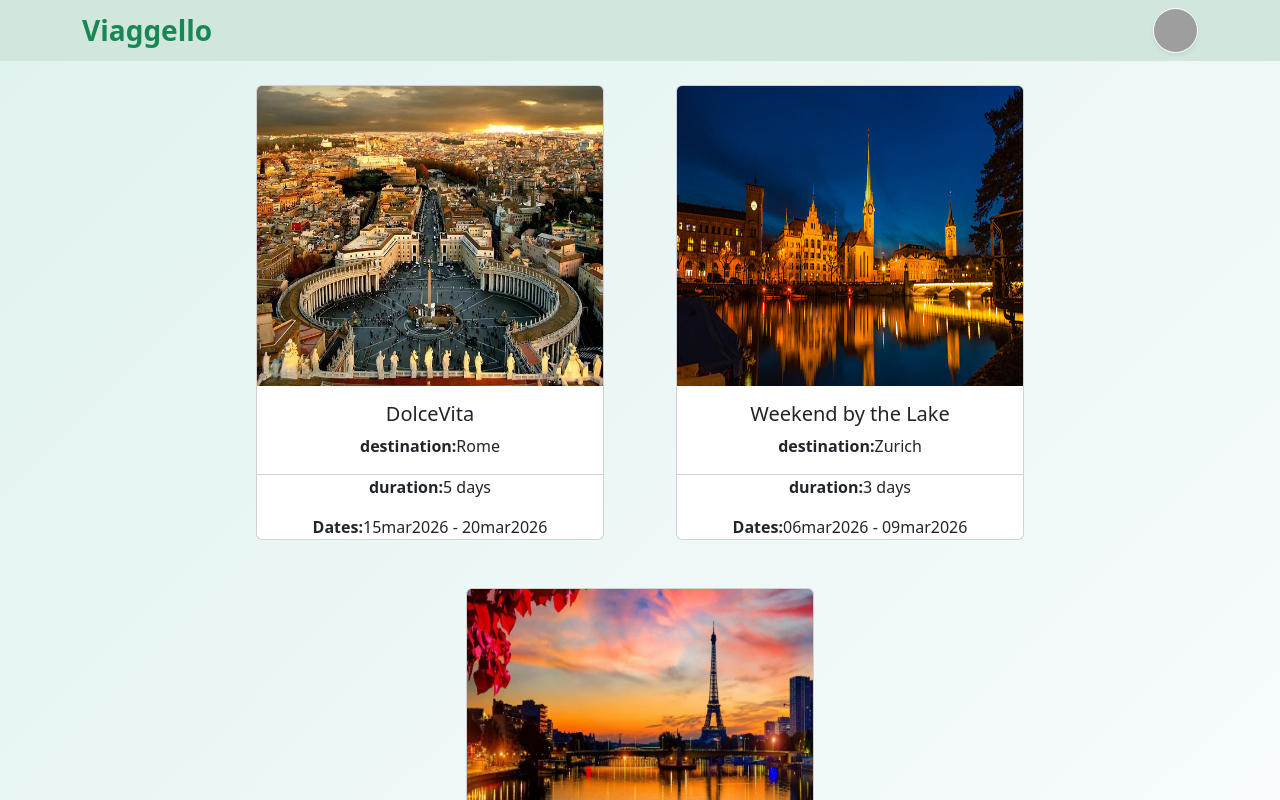
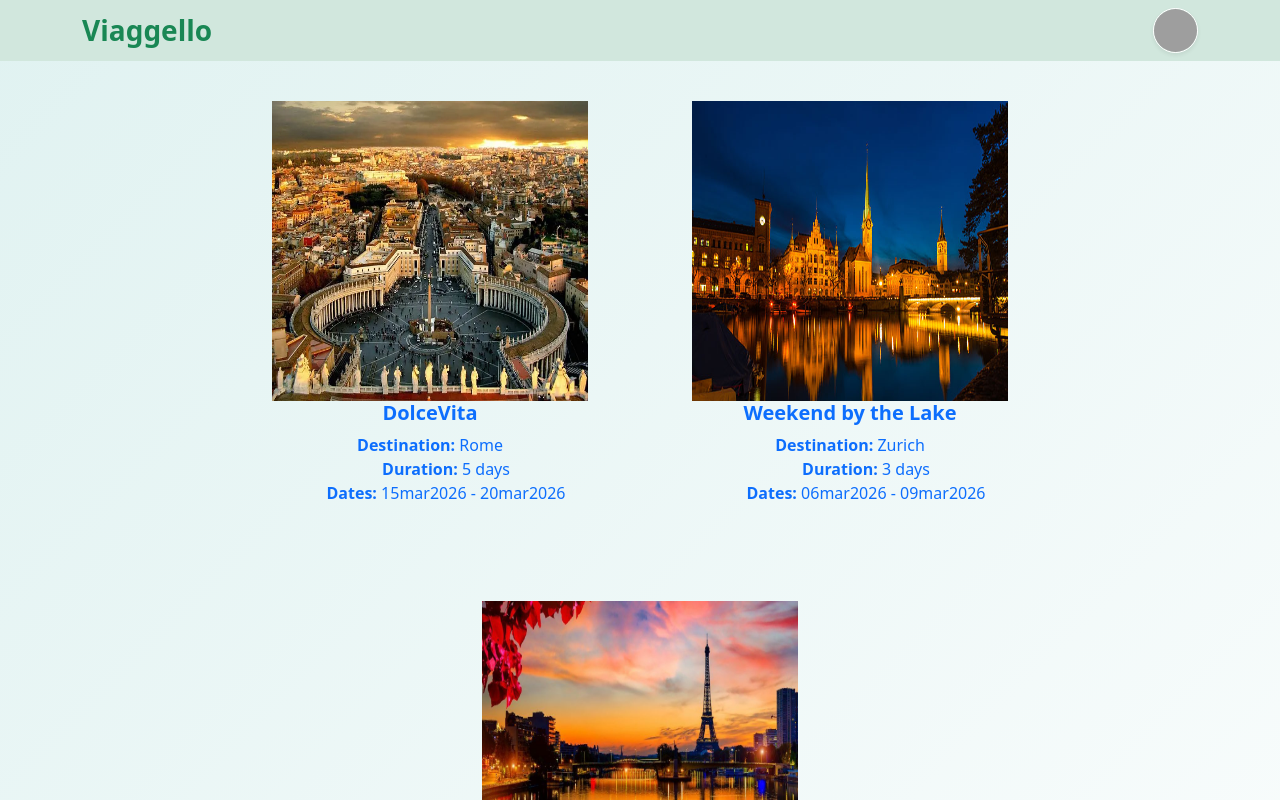
Before and after one commit to 0xMauriz/webapp-group-frontend, a React (Vite) app: page / in a window 1280 px wide. Shown: the top 800 px of the page. Built offline with nearby package versions, Linux system fonts and the light colour scheme; grey boxes are pictures that could not be loaded.

Commit message:
cambiato p all'interno di ul in li

```diff
--- a/src/components/TravelCard.jsx
+++ b/src/components/TravelCard.jsx
@@ -3,7 +3,7 @@ function TravelCard(props) {
     props;
 
   return (
-    <div className="card">
+    <div className="card-travel p-3">
       <img
         src={`/imgs/${image}`}
         className="card-img-top card-img-trip"
@@ -11,22 +11,22 @@ function TravelCard(props) {
       />
 
       <div className="card-body">
-        <h5 className="card-title">{tripName}</h5>
+        <h5 className="fw-bold">{tripName}</h5>
         <p className="card-text">
-          <strong>destination:</strong>
+          <strong>Destination: </strong>
           {destination}
         </p>
       </div>
 
-      <ul className="list-group list-group-flush">
-        <p className="card-text">
-          <strong>duration:</strong>
+      <ul>
+        <li className="card-text">
+          <strong>Duration: </strong>
           {tripDuration}
-        </p>
-        <p className="card-text">
-          <strong>Dates:</strong>
+        </li>
+        <li className="card-text">
+          <strong>Dates: </strong>
           {tripStart} - {tripEnd}
-        </p>
+        </li>
       </ul>
     </div>
   );
```
